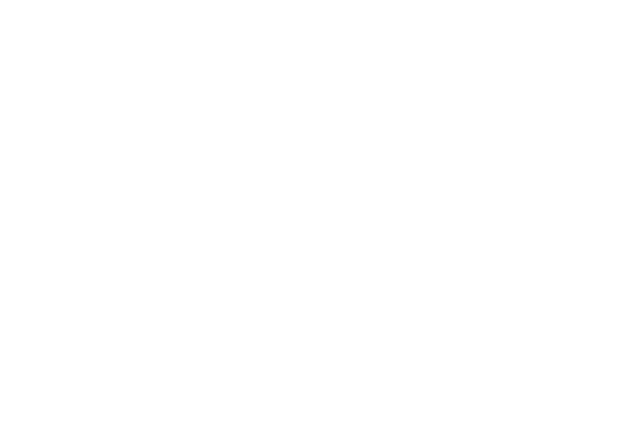
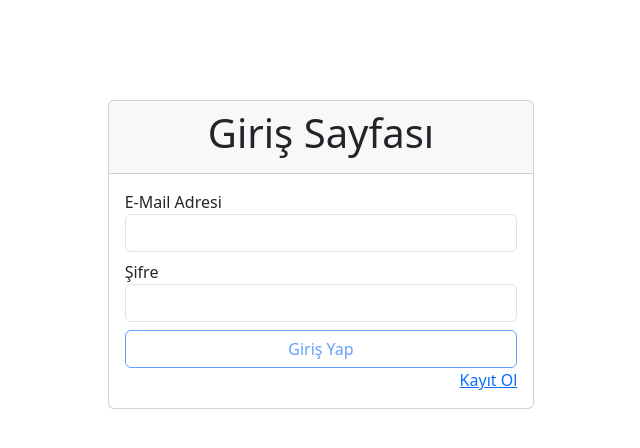
Before and after one commit to benguurgen/e-ticaretApp-Angular, an Angular app in the folder frontend/: page /login in a window 1280 px wide. Before the commit this address led to /. Shown: the top 448 px of the page, without its empty margins (319-959 px from the left). Built offline with nearby package versions, Linux system fonts and the light colour scheme.

Commit message:
-Login Html kodları

```diff
--- a/frontend/src/app/components/login/login.component.html
+++ b/frontend/src/app/components/login/login.component.html
@@ -1 +1,25 @@
-<p>login works!</p>
+<div class="d-flex justify-content-center" style="margin-top: 100px;">
+    <div class="col-md-4">
+        <div class="card">
+            <div class="card-header">
+                <h1 class="text-center">Giriş Sayfası</h1>
+            </div>
+            <div class="card-body">
+                <form #loginForm="ngForm" (ngSubmit)="login(loginForm)">
+                    <div class="form-group">
+                        <label for="email">E-Mail Adresi</label>
+                        <input class="form-control" type="email" ngModel name="email" id="email" required email>
+                    </div>
+                    <div class="form-group mt-2">
+                        <label for="password">Şifre</label>
+                        <input class="form-control"  type="password" ngModel name="password" id="password" required>
+                    </div>
+                    <div class="form-group mt-2">
+                        <button [disabled]="!loginForm.valid" class="btn btn-outline-primary w-100">Giriş Yap</button>
+                        <a routerLink="/register" style="float: right;">Kayıt Ol</a>
+                    </div>
+                </form>
+            </div>
+        </div>
+    </div>
+</div>
--- a/frontend/src/app/components/login/login.component.ts
+++ b/frontend/src/app/components/login/login.component.ts
@@ -1,5 +1,6 @@
 import { Component } from '@angular/core';
 import { SharedModule } from '../../common/shared/shared.module';
+import { NgForm } from '@angular/forms';
 
 @Component({
   selector: 'app-login',
@@ -11,5 +12,9 @@
   styleUrl: './login.component.css'
 })
 export class LoginComponent {
-
+  login(form:NgForm){
+    if(form.valid){
+      console.log(form.value);
+    }
+  };
 }
--- a/frontend/src/main.ts
+++ b/frontend/src/main.ts
@@ -4,6 +4,7 @@
 import { CommonModule } from "@angular/common";
 import { RouterModule } from "@angular/router";
 import { provideHttpClient } from "@angular/common/http";
+import { routes } from "./app/app.routes";
 
 bootstrapApplication(AppComponent, {
   providers: [
@@ -11,7 +12,7 @@
     importProvidersFrom(
       BrowserModule,
       CommonModule,
-      RouterModule.forRoot([])
+      RouterModule.forRoot(routes)
     )
   ]
 })
```
